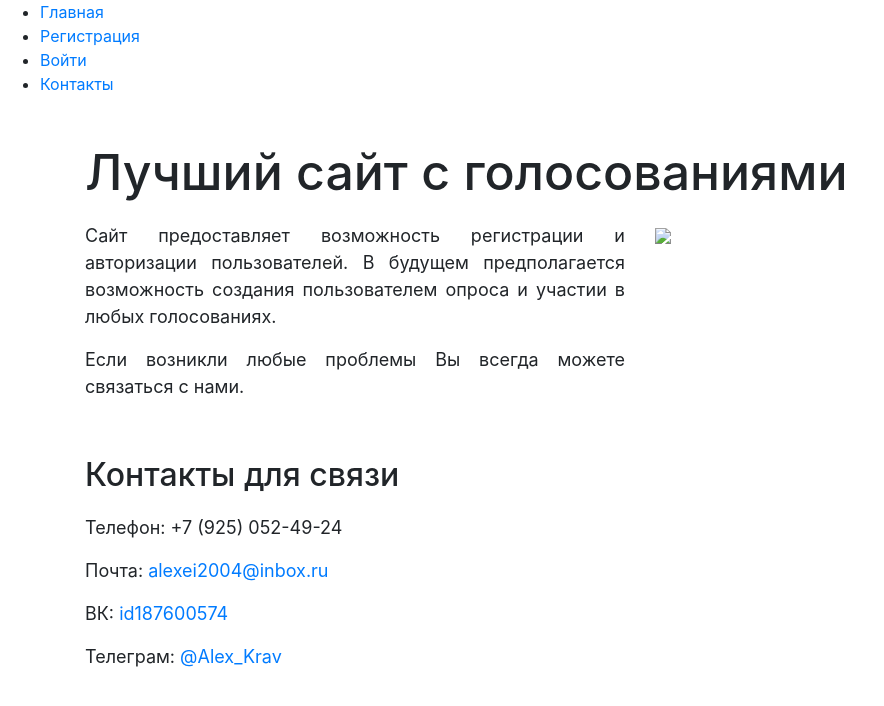
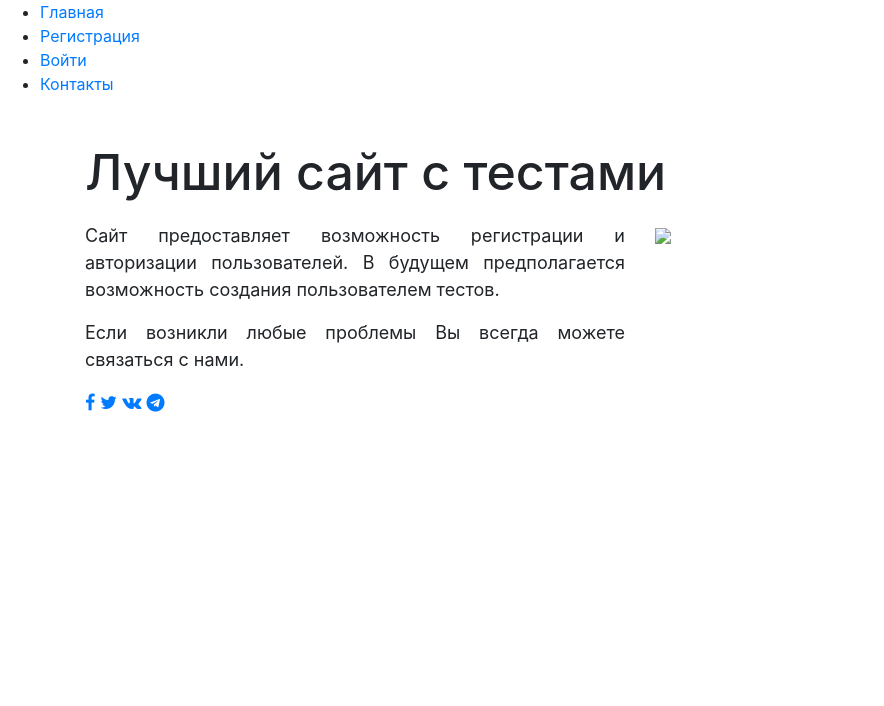
Before and after one commit to Kracha0907/Simple_votings, a PHP site: page /simple_votings/contacts.php in a window 1280 px wide. Shown: the top 706 px of the page, without its empty margins (0-884 px from the left). Run offline with PHP 8.4, Linux system fonts and the light colour scheme.

Commit message:
Update contacts.php

```diff
--- a/simple_votings/contacts.php
+++ b/simple_votings/contacts.php
@@ -9,7 +9,8 @@
   <link rel="stylesheet" href="https://stackpath.bootstrapcdn.com/bootstrap/4.3.1/css/bootstrap.min.css"
     integrity="sha384-ggOyR0iXCbMQv3Xipma34MD+dH/1fQ784/j6cY/iJTQUOhcWr7x9JvoRxT2MZw1T" crossorigin="anonymous">
   <link href="styles/style.css" rel="stylesheet" type="text/css">
-  <style type="text/css">
+  <link rel="stylesheet" href="https://cdnjs.cloudflare.com/ajax/libs/font-awesome/4.7.0/css/font-awesome.min.css" />
+  <style>
       img {
         max-width: 100%;
         max-height: 100%;
@@ -32,15 +33,14 @@
       }
     </style>
 </head>
-
-<body>
 <?php
     include "menu.php";
 ?>
+<body>
   <div class="container">
     <div class="row">
       <div class="col-12">
-        <h1>Лучший сайт с голосованиями</h1>
+        <h1>Лучший сайт с тестами</h1>
       </div>
     </div>
   </div>
@@ -48,7 +48,7 @@
     <div class="row">
       <div class="col-12 col-sm-12 col-md-6 col-lg-6 col-xl-6">
         <p>Сайт предоставляет возможность регистрации и авторизации пользователей. В будущем предполагается
-        возможность создания пользователем опроса и участии в любых голосованиях.</p>
+        возможность создания пользователем тестов.</p>
         <p>Если возникли любые проблемы Вы всегда можете связаться с нами.</p>
       </div>
       <div class="col-12 col-sm-12 col-md-6 col-lg-6 col-xl-6">
@@ -59,17 +59,12 @@
   <div class="container">
     <div class="row">
       <div class="col-12">
-        <h2>Контакты для связи</h2>
-      </div>
-    </div>
-  </div>
-  <div class="container">
-    <div class="row">
-      <div class="col-12">
-        <p>Телефон: +7 (925) 052-49-24</p>
-        <p>Почта: <a href="mailto: alexei2004@inbox.ru">alexei2004@inbox.ru</a></p>
-        <p>ВК: <a href="https://vk.com/id187600574">id187600574</a></p>
-        <p>Телеграм: <a href="https://t.me/Alex_Krav">@Alex_Krav</a></p>
+        <p class="sosmed-author">
+        <a href="https://www.facebook.com/profile.php?id=100025994162240"><i class="fa fa-facebook" title="Facebook"></i></a>
+        <a href="https://twitter.com/home?lang=ru"><i class="fa fa-twitter" title="Twitter"></i></a>
+        <a href="https://vk.com/id187600574"><i class="fa fa-vk" title="VK"></i></a>
+        <a href="https://t.me/Alex_Krav"><i class="fa fa-telegram" title="Telegram"></i></a>
+        </p>
       </div>
     </div>
   </div>
```
Lines whose indentation alone changed are shown as unchanged.
